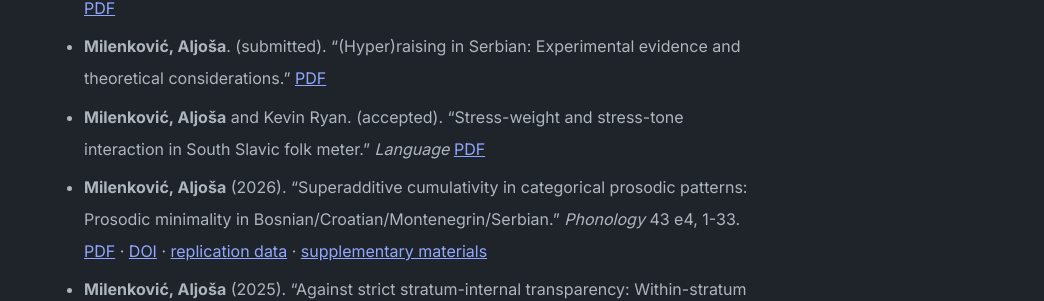
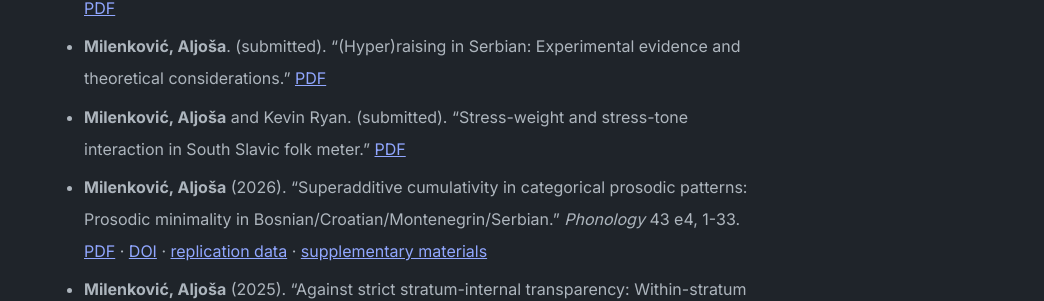
Before and after one commit to AljosaMilenkovic/AljosaMilenkovic.github.io, a Jekyll site: the page built from papers.md, in a window 1280 px wide and 900 px high. Shown: the part 350-651 px from the top of the window, without its empty margins (236-1280 px from the left). Built offline with Jekyll 4.4.1, drawn with Linux system fonts in a browser that asks for light colours.

Commit message:
Update papers.md

```diff
--- a/papers.md
+++ b/papers.md
@@ -8,7 +8,7 @@ permalink: /papers/
 
 - **Milenković, Aljoša**. (2026). “The syntax–phonology interface in poetic meter: Phonologically conditioned syntactic variation in South Slavic oral folk meter.” Manuscript. [PDF](/syntax phonology.pdf)
 - **Milenković, Aljoša**. (submitted). “(Hyper)raising in Serbian: Experimental evidence and theoretical considerations.”  [PDF](/syntax.pdf)
-- **Milenković, Aljoša** and Kevin Ryan. (accepted). “Stress-weight and stress-tone interaction in South Slavic folk meter.” *Language*  [PDF](/metrics.pdf)
+- **Milenković, Aljoša** and Kevin Ryan. (submitted). “Stress-weight and stress-tone interaction in South Slavic folk meter.”  [PDF](/metrics.pdf)
 - **Milenković, Aljoša** (2026). “Superadditive cumulativity in categorical prosodic patterns: Prosodic minimality in Bosnian/Croatian/Montenegrin/Serbian.” *Phonology* 43 e4, 1-33. [PDF](/superadditive cumulativity.pdf) · [DOI](https://doi.org/10.1017/S0952675726100311) · [replication data](https://doi.org/10.7910/DVN/1V64L2) · [supplementary materials](https://doi.org/10.1017/S0952675726100311.sm001)
 - **Milenković, Aljoša** (2025). “Against strict stratum-internal transparency: Within-stratum countershifting in Gallipoli Serbian.” *Glossa: a journal of general linguistics* 10(1), 1-47. [PDF](/opacity.pdf) · [DOI](https://doi.org/10.16995/glossa.23107)
 - **Milenković, Aljoša** (2025). “Hyperraising and copy raising are structurally different: experimental evidence from Serbian.” *Proceedings of the Linguistic Society of America* 10(1). [PDF](/hyperraising.pdf) · [DOI](https://doi.org/10.3765/plsa.v10i1.5938) · [replication data](https://doi.org/10.7910/DVN/JHH7MQ)
```
